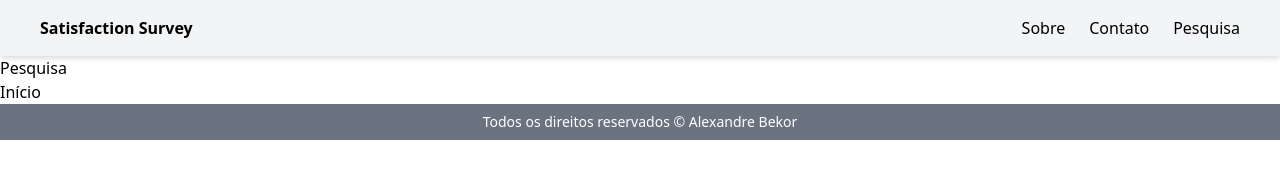
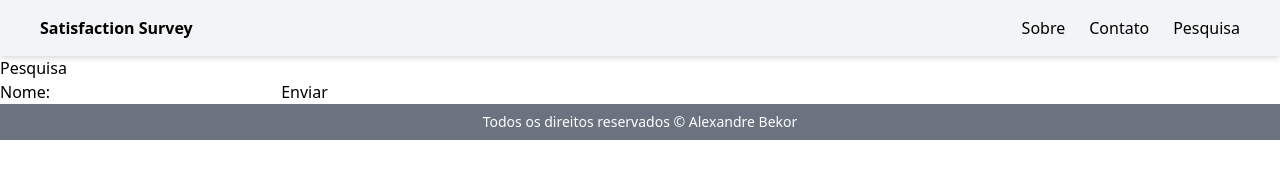
Before and after one commit to ojoaoalexandre/satisfaction-survey-site, a Next.js app: page /pesquisa in a window 1280 px wide. Shown: the top 170 px of the page. Built offline with nearby package versions, Linux system fonts and the light colour scheme.

Commit message:
API save

```diff
--- /dev/null
+++ b/pages/api/save.js
@@ -0,0 +1,3 @@
+export default async (req, res) => {
+    res.end(req.body)
+}
--- a/pages/pesquisa.js
+++ b/pages/pesquisa.js
@@ -2,14 +2,30 @@ import React from 'react'
 import Link from 'next/link'
 
 const Pesquisa = () => {
+    const save = async () => {
+        const form = {
+            Nome: 'Alexandre Bekor',
+            Email: 'staff@agenciabekor.com',
+            Whatsapp: '11000000000'
+        }
+        try {
+            const response = await fetch('/api/save', {
+                method: 'POST',
+                body: JSON.stringify(form)
+            })
+            const data = await response.json()
+            console.log(data)
+        } catch (err) {
+            console.log(data)
+        }
+    }
+
     return (
         <div>
             <h1>Pesquisa</h1>
-            <div>
-                <Link href="/">
-                    <a>Início</a>
-                </Link>
-            </div>
+            <label>Nome:</label>
+            <input type="text" />
+            <button onClick={ save }>Enviar</button>
         </div>
     )
 }
```
